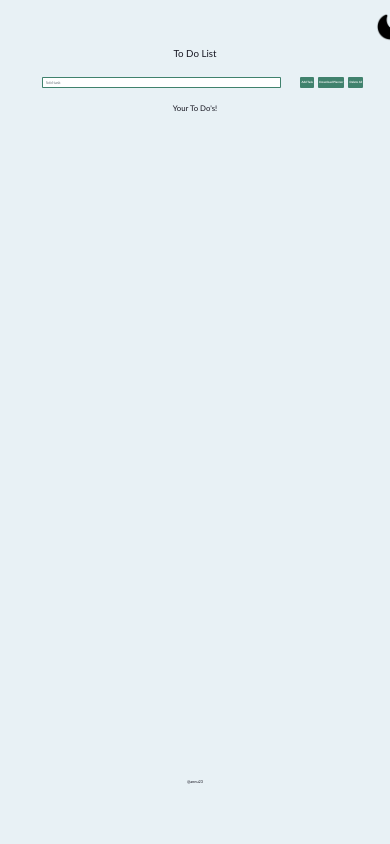
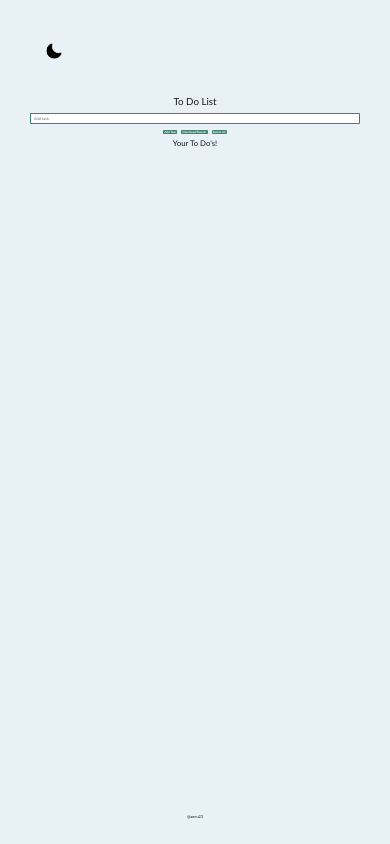
Before and after one commit to Susan-Andrews/Myplanner, a plain HTML site: page index.html in a window 390 px wide. Drawn offline with nearby package versions, Linux system fonts and the light colour scheme.

Commit message:
responsive

```diff
--- a/index.html
+++ b/index.html
@@ -15,7 +15,7 @@
 <body id="header">
     <main class="container py-5 p-md-5 position-relative ">
 
-            <img class="position-relative top-0 start-100" src="src/moon.png" id='icon'>
+            <img  src="src/moon.png" id='icon'>
             <h1 class="text-center my-4">To Do List</h1>
 
             <!-- Bootstrap CSS -->
@@ -29,11 +29,14 @@
             <link rel="stylesheet" href="https://cdnjs.cloudflare.com/ajax/libs/font-awesome/4.7.0/css/font-awesome.min.css">
 
             <form class="fw-semibold fs-5" id="contents">
-                <div class=" d-flex flex-row  p-5 gap-3 my-3">
+            <!-- <div class="d-inline">     -->
+                <div class="inputdiv">
                     <!-- input task -->
                     <div class="col">
                         <input type="text" id="title"  class="form-control" placeholder="Add task"  required>
                     </div>
+                </div>
+                <div class="buttondiv">
                     <!-- add button -->
                     <div class="btn-group">
                         <button type="submit"  id="add" class="badge text-bg-primary">Add Task</button>
@@ -46,6 +49,7 @@
                     <div class="btn-group">
                         <button type="button"  id="delete-all"  class="badge text-bg-primary" onclick="deleteall('delcontent')"> Delete All</button>
                 </div>
+            <!-- </div>         -->
             </div>
             </form>
 
@@ -53,7 +57,7 @@
                 <div id="contentvp">
                     <div id="mytodo">
                         <h2 class="text-center " >Your To Do's!</h2>
-                            <div>
+                            <div class="contentdiv">
                                     <ul id="delcontent"></ul>
                                     <div>
                                     <p class="text-center" >-</p>
--- a/script.js
+++ b/script.js
@@ -28,7 +28,7 @@ function loadtasks(){
     const li=document.createElement("li");
     li.innerHTML= `<div  id="mytodo" class="col-sm gap-auto p-7">
     <input type="checkbox" onclick=taskcomplete(this) class="check">
-    <input type="text" size="90" value="${task.task}" class="task ${task.completed ? "completed" : "" }" onfocus=getcurrenttask(this) onblur=edittask(this)>
+    <input type="text" size="70" value="${task.task}" class="task ${task.completed ? "completed" : "" }" onfocus=getcurrenttask(this) onblur=edittask(this)>
     <i class="fa fa-trash mt-2" onclick=removetask(this)></i></div> `;
     list.insertBefore(li,list.children[0]);
   });
--- a/styles.css
+++ b/styles.css
@@ -4,6 +4,7 @@
   font-family:'Trebuchet MS', 'Lucida Sans Unicode', 'Lucida Grande', 'Lucida Sans', Arial, sans-serif;
 
 }
+
 :root{
     --background-color:#E8F1F5;
     --text-color:#181823;
@@ -22,15 +23,27 @@
     transition: all 500ms ease-out;
     color:var(--text-color);
 }
-
+.container{
+  width: 100%;
+}
 #icon{
-
+   margin: 30px;
    cursor: pointer;
    width: 30px;
 }
 #add , #download-btn , #delete-all{
     border: none;
+
     background-color: #40826D !important;
+}
+.inputdiv{
+  width: 65%;
+  display: inline-block;
+}
+
+.buttondiv{
+  width: 30%;
+  display: inline-block;
 }
 ul{
     list-style:none;
@@ -98,16 +111,27 @@ i{
  input[type=text]{
   border: 1px solid #40826D ;
 }
-@media (min-width:90%) {
-  header #contentvp .task li{
-    width:50%;
-    height: auto;
-    padding: 5px;
-    margin: auto;
+
+@media screen and (max-width: 460px) {
+
+  .inputdiv,
+  .buttondiv {
+      width: 100%;
+  }
+  .buttondiv{
+    margin-top:6px;
+    gap: 4px;
+    display: flex;
+    justify-content: center;
+    align-items: center;
+  }
+  #icon{
+   width: 18px;
+  }
+  .contentdiv{
+    width: 100%;
+  }
+  input{
+    width:100%;
   }
 }
-@media only screen and (max-width:600px){
-  #header {
-    grid-template-columns:1fr;
-  }
-}
```
Lines whose indentation alone changed are shown as unchanged.
